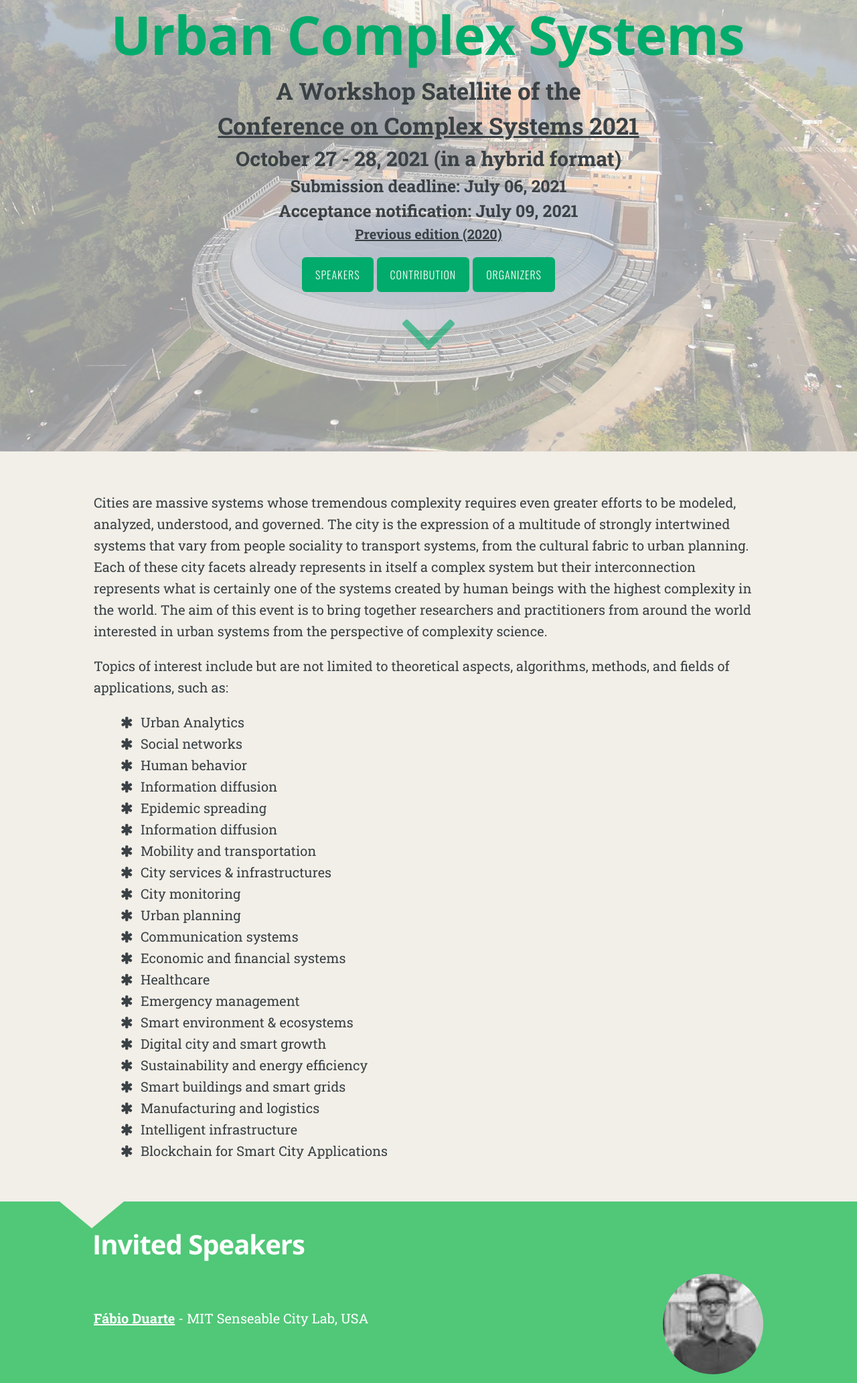
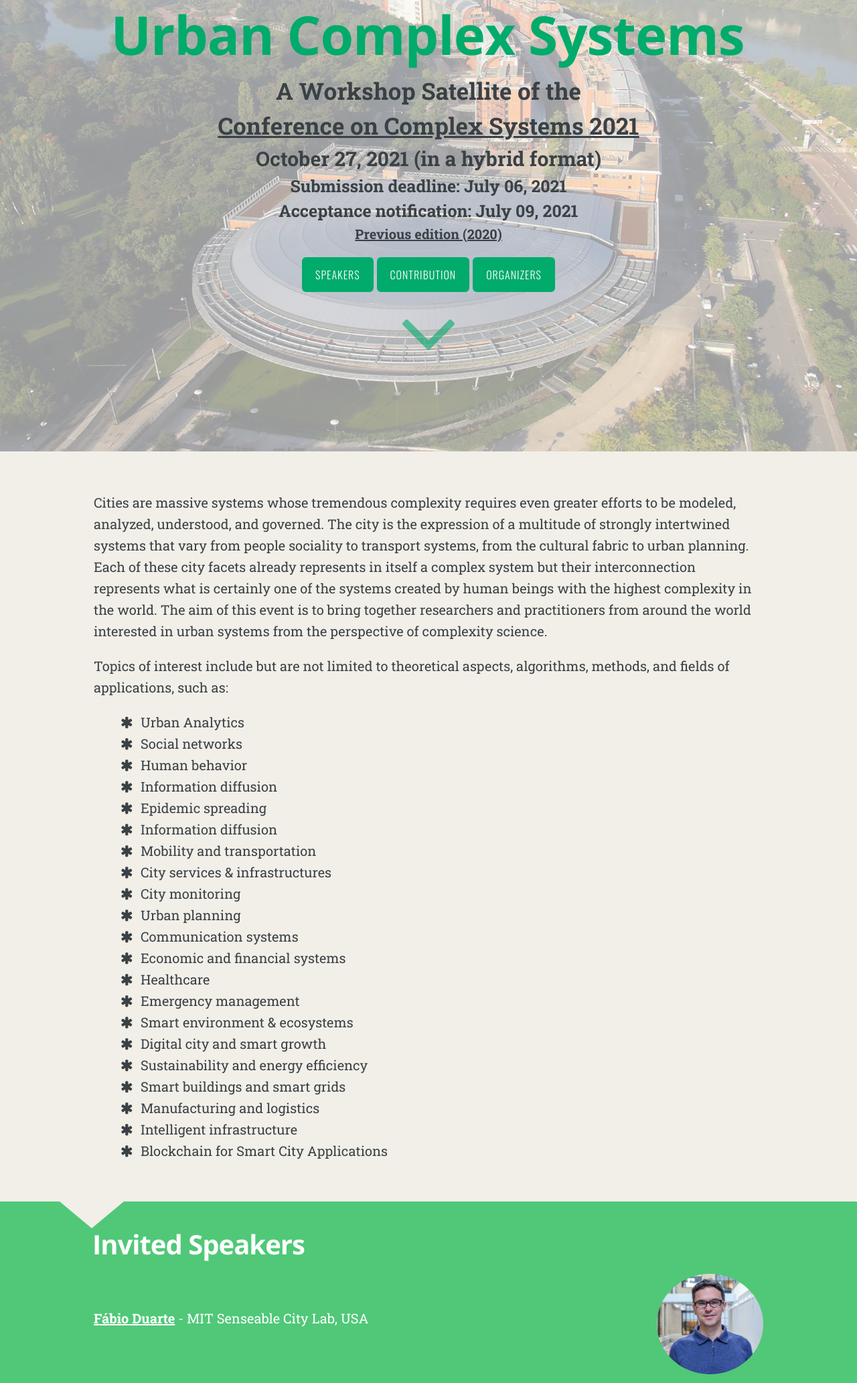
Before and after one commit to urbcompsys/urbcompsys.github.io, a plain HTML site: page index.html in a window 1280 px wide. Shown: the part 126-2191 px from the top of the page at 67% size. Drawn offline with nearby package versions, Linux system fonts and the light colour scheme.

Commit message:
update pics and date

```diff
--- a/index.html
+++ b/index.html
@@ -205,7 +205,7 @@
               <h3 class="blog-description-new"> A Workshop Satellite of the </h3>
               <h3 class="blog-description-new"><a href="https://ccs2021.univ-lyon1.fr/#HOME">Conference on Complex Systems 2021</a></h3>
 
-              <h4 class="blog-description-new">October 27 - 28, 2021 (in a hybrid format)</h4>
+              <h4 class="blog-description-new">October 27, 2021 (in a hybrid format)</h4>
   			  <!--<h3 class="blog-description-new"><a href="https://easychair.org/smart-program/UrbanComplexSystems2020/" style="color: #00ab6b;">Program</a> (updated 30/11) </h3>
 			  <h4 class="blog-description-new" style="color: #00ab6b;"><a href="docs/UrbanComplexSystemsProgramNEW2.pdf">Download the Program </a></h4>
 			  <h5 class="blog-description-new">Note: the program is in Greenwhich Mean Time (GMT)</a></h5>-->
@@ -273,7 +273,7 @@
                 <section class="post-content">
                    <div class="speaker_box">
                       <div class="profile-pics-container image-cropper">
-                        <img class ="profile-pics" src="images/FabioDuarte_2018.jpg"></div>
+                        <img class ="profile-pics" src="images/FabioDuarte.jpg"></div>
                       <div class="speaker_box_title">
                         <div><b><a href="https://dusp.mit.edu/faculty/f%C3%A1bio-duarte">Fábio Duarte</a> </b> - MIT Senseable City Lab, USA</div>
                         <!-- <div>Talk: <b><a href="speakers.html#1">Modelling Complexity Across Scales to Achieve Sustainable Urban Systems</a></b></div> -->
@@ -307,7 +307,7 @@
                     </div>
 
                     <div class="speaker_box">
-                      <div class="profile-pics-container image-cropper"><img class ="profile-pics" src="images/vittorio_satin_bn.png"></div>
+                      <div class="profile-pics-container image-cropper"><img class ="profile-pics" src="images/Loreto-Vittorio.jpg"></div>
                       <div class="speaker_box_title">
                         <div><b><a href="http://socialdynamics.it/vittorioloreto/">Vittorio Loreto</a></b> - Director of the SONY Computer Science Lab - Paris </div>
                         <!-- <div>Talk: <b><a href="speakers.html#4">Spatially-resolved modeling and control of COVID-19 spreading</a></b></div> -->
```
Also changed, not shown: images/FabioDuarte.jpg (added), images/Loreto-Vittorio.jpg (added).
